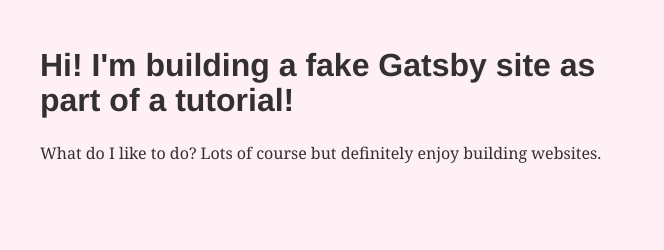
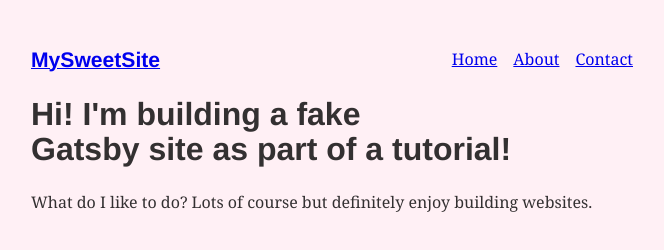
Before and after one commit to komuro-hiraku/gatsby-tutorial, a Gatsby site: page / in a window 1280 px wide. Shown: the whole page, without its empty margins (300-964 px from the left). Built offline with nearby package versions, Linux system fonts and the light colour scheme; Gatsby itself is replaced by a stand-in of ours.

Commit message:
Learn Style Part3
- Add About Page
- Add Contact Page
- Add Layout Component

```diff
--- /dev/null
+++ b/src/components/layout.js
@@ -0,0 +1,26 @@
+import React from "react"
+import {Link} from "gatsby"
+
+const ListLink = props => (
+  <li style={{display: `inline-block`, marginRight: `1rem`}}>
+    <Link to={props.to}>{props.children}</Link>
+  </li>
+)
+
+export default function Layout({children}) {
+  return (
+    <div style={{ margin: `3rem auto`, maxWidth: 650, padding: `0 1rem`}}>
+      <header style={{marginBottom: `1.5rem`}} >
+        <Link to="/" style={{ textShadow: `none`, backgroundImage: `none`}}>
+          <h3 style={{display: `inline`}}>MySweetSite</h3>
+        </Link>
+        <ul style={{listStyle: `none`, float: `right`}}>
+          <ListLink to="/">Home</ListLink>
+          <ListLink to="/about">About</ListLink>
+          <ListLink to="/contact">Contact</ListLink>
+        </ul>
+      </header>
+      {children}
+    </div>
+  )
+}
--- a/src/pages/index.js
+++ b/src/pages/index.js
@@ -1,13 +1,16 @@
 import React from "react"
+import Layout from "../components/layout"
 
 export default function Home() {
   return (
-    <div style={{ margin: `3rem auto`, maxWidth: 600 }}>
-      <h1>Hi! I'm building a fake Gatsby site as part of a tutorial!</h1>
+    // <div style={{ margin: `3rem auto`, maxWidth: 600 }}>
+    <Layout>
+    <h1>Hi! I'm building a fake Gatsby site as part of a tutorial!</h1>
       <p>
         What do I like to do? Lots of course but definitely enjoy building
         websites.
       </p>
-    </div>
+    </Layout>
+    // </div>
   )
 }
```
Also changed, not shown: src/pages/about.js (added, +13 -0 lines), src/pages/contact.js (added, +13 -0 lines).
